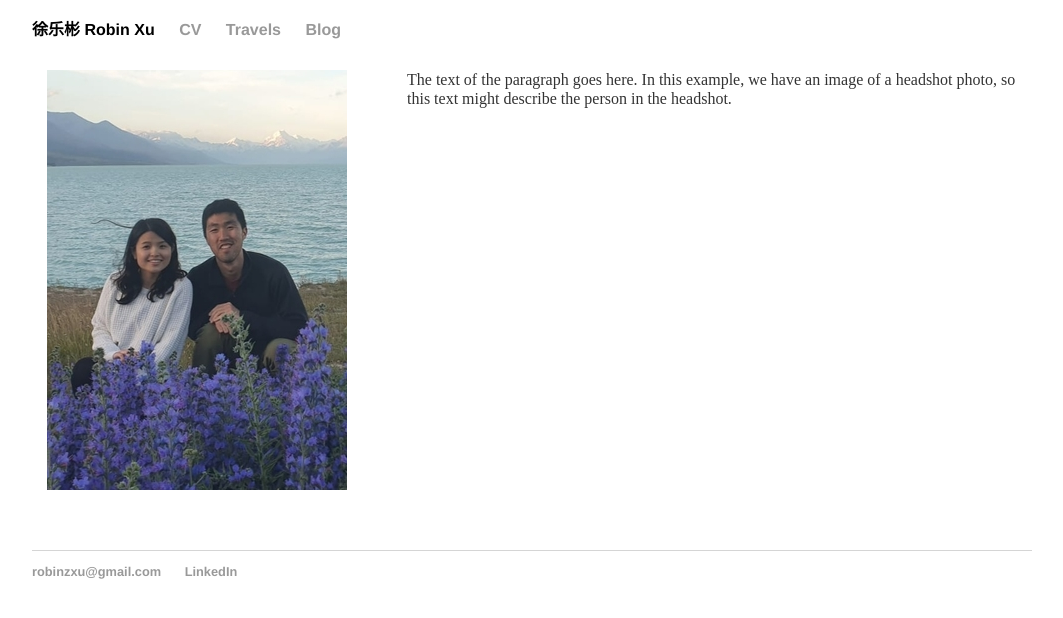
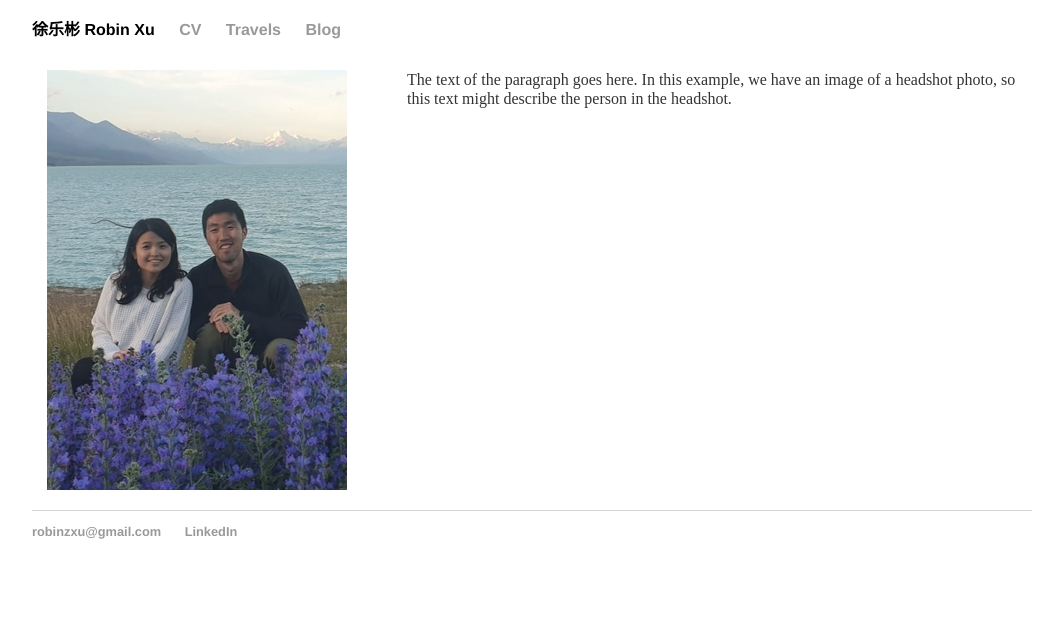
Before and after one commit to robinzxu/robinzxu.github.io, a Jekyll site: the page built from index.html, in a window 1280 px wide. Shown: the top 618 px of the page, without its empty margins (108-1171 px from the left). Built offline with Jekyll 4.4.1, drawn with Linux system fonts in a browser that asks for light colours.

Commit message:
Update main.css

```diff
--- a/css/main.css
+++ b/css/main.css
@@ -22,7 +22,7 @@ footer { border-top: 1px solid #d5d5d5; font-size: 0.8em;}
 /* Home */
 .left {
  float: left;
- padding: 0px 60px 60px 0;
+ padding: 0px 60px 20px 0;
 }
 
 /* Blog */
```
